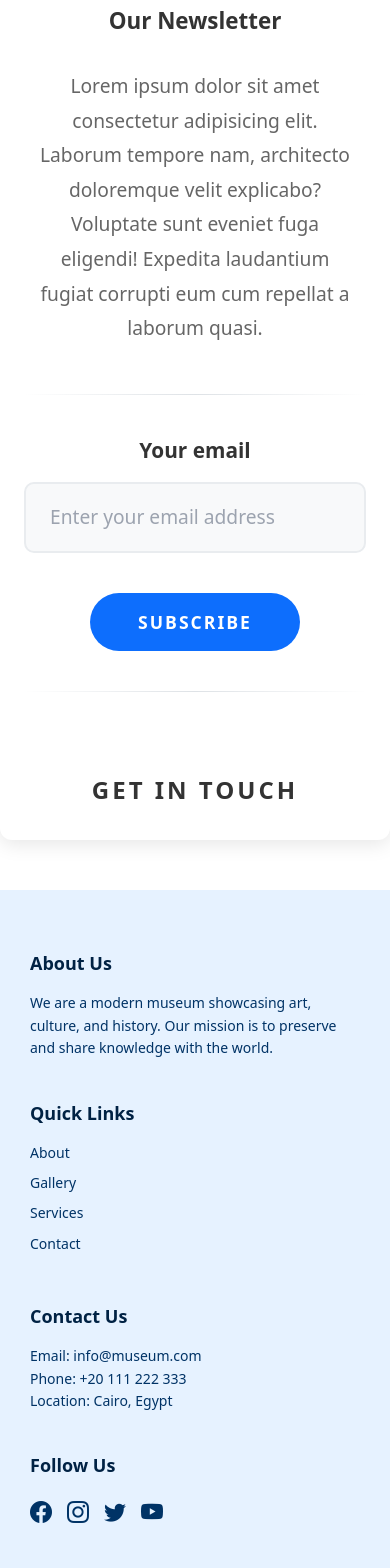
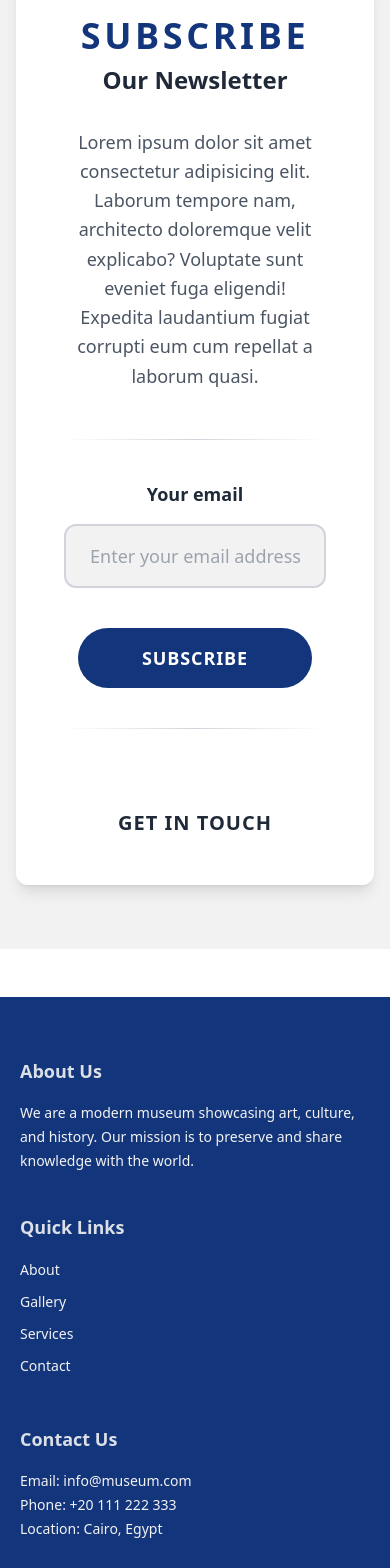
Before and after one commit to Youssef-Eladawy/Museum-Web-App, a React (Vite) app: page /travels in a window 390 px wide. Shown: the part 2760-4328 px from the top of the page. Built offline with nearby package versions, Linux system fonts and the light colour scheme.

Commit message:
Update Footer, 404 page, and Subscription  with main/secondary colors

```diff
--- a/src/components/Footer.css
+++ /dev/null
@@ -1,73 +0,0 @@
-.footer {
-  background-color: #e6f2ff; /* light blue */
-  padding: 40px 20px;
-  color: #003366; /* dark blue text */
-  margin-top: 50px;
-}
-
-.footer-container {
-  display: flex;
-  flex-wrap: wrap;
-  justify-content: space-between;
-  max-width: 1200px;
-  margin: auto;
-}
-
-/* Each Section */
-.footer-section {
-  flex: 1;
-  min-width: 220px;
-  margin: 20px 10px;
-}
-
-.footer-section h3 {
-  margin-bottom: 15px;
-  font-size: 18px;
-  font-weight: bold;
-  color: #002244;
-}
-
-.footer-section p,
-.footer-section a,
-.footer-section li {
-  font-size: 14px;
-  line-height: 1.6;
-  text-decoration: none;
-  color: #003366;
-}
-
-/* Quick Links list */
-.footer-section ul {
-  list-style: none;
-  padding: 0;
-}
-
-.footer-section ul li {
-  margin: 8px 0;
-}
-
-.footer-section ul li a:hover {
-  color: #0055cc;
-}
-
-/* Social Icons */
-.social-icons a {
-  font-size: 22px;
-  margin-right: 15px;
-  color: #003366;
-  transition: 0.2s;
-}
-
-.social-icons a:hover {
-  color: #0055cc;
-}
-
-/* Bottom Bar */
-.footer-bottom {
-  text-align: center;
-  padding-top: 20px;
-  border-top: 1px solid #b3d1ff;
-  margin-top: 30px;
-  font-size: 14px;
-  color: #003366;
-}
--- a/src/components/Footer.jsx
+++ b/src/components/Footer.jsx
@@ -1,67 +1,81 @@
-import "./Footer.css";
 import "bootstrap-icons/font/bootstrap-icons.css";
 
 function Footer() {
   return (
-    <footer className="footer">
-      <div className="footer-container">
+    <footer className="bg-main text-secondary mt-12 pt-10 pb-6">
+      <div className="max-w-[1200px] mx-auto flex flex-wrap justify-between">
         {/* About */}
-        <div className="footer-section">
-          <h3>About Us</h3>
-          <p>
+        <div className="flex-1 min-w-[220px] m-5">
+          <h3 className="mb-4 text-lg font-bold text-secondary/90">About Us</h3>
+          <p className="text-sm leading-6">
             We are a modern museum showcasing art, culture, and history. Our
             mission is to preserve and share knowledge with the world.
           </p>
         </div>
 
         {/* Quick Links */}
-        <div className="footer-section">
-          <h3>Quick Links</h3>
-          <ul>
-            <li>
-              <a href="/about">About</a>
+        <div className="flex-1 min-w-[220px] m-5">
+          <h3 className="mb-4 text-lg font-bold text-secondary/90">
+            Quick Links
+          </h3>
+          <ul className="list-none p-0">
+            <li className="my-2">
+              <a href="/about" className="hover:text-secondary/70 text-sm">
+                About
+              </a>
             </li>
-            <li>
-              <a href="/gallery">Gallery</a>
+            <li className="my-2">
+              <a href="/gallery" className="hover:text-secondary/70 text-sm">
+                Gallery
+              </a>
             </li>
-            <li>
-              <a href="/services">Services</a>
+            <li className="my-2">
+              <a href="/services" className="hover:text-secondary/70 text-sm">
+                Services
+              </a>
             </li>
-            <li>
-              <a href="/contact">Contact</a>
+            <li className="my-2">
+              <a href="/contact" className="hover:text-secondary/70 text-sm">
+                Contact
+              </a>
             </li>
           </ul>
         </div>
 
         {/* Contact Info */}
-        <div className="footer-section">
-          <h3>Contact Us</h3>
-          <p>Email: info@museum.com</p>
-          <p>Phone: +20 111 222 333</p>
-          <p>Location: Cairo, Egypt</p>
+        <div className="flex-1 min-w-[220px] m-5">
+          <h3 className="mb-4 text-lg font-bold text-secondary/90">
+            Contact Us
+          </h3>
+          <p className="text-sm leading-6">Email: info@museum.com</p>
+          <p className="text-sm leading-6">Phone: +20 111 222 333</p>
+          <p className="text-sm leading-6">Location: Cairo, Egypt</p>
         </div>
 
         {/* Social Media */}
-        <div className="footer-section">
-          <h3>Follow Us</h3>
-          <div className="social-icons">
-            <a href="#">
+        <div className="flex-1 min-w-[220px] m-5">
+          <h3 className="mb-4 text-lg font-bold text-secondary/90">
+            Follow Us
+          </h3>
+          <div className="flex space-x-4 text-2xl">
+            <a href="#" className="hover:text-secondary/70">
               <i className="bi bi-facebook"></i>
             </a>
-            <a href="#">
+            <a href="#" className="hover:text-secondary/70">
               <i className="bi bi-instagram"></i>
             </a>
-            <a href="#">
+            <a href="#" className="hover:text-secondary/70">
               <i className="bi bi-twitter"></i>
             </a>
-            <a href="#">
+            <a href="#" className="hover:text-secondary/70">
               <i className="bi bi-youtube"></i>
             </a>
           </div>
         </div>
       </div>
 
-      <div className="footer-bottom">
+      {/* Bottom Bar */}
+      <div className="text-center mt-8 pt-5 border-t border-secondary/30 text-sm">
         <p>© 2025 Museum. All Rights Reserved.</p>
       </div>
     </footer>
--- a/src/components/Subscription.css
+++ /dev/null
@@ -1,210 +0,0 @@
-.subscription-component {
-  width: 100%;
-  display: flex;
-  align-items: center;
-  justify-content: center;
-  padding: 4rem 0;
-  background-color: #f8f9fa;
-}
-
-.subscription-content {
-  width: 100%;
-  max-width: 900px; /* Increased to 900px for even wider layout */
-  text-align: center;
-  margin: 0 auto; /* Ensures perfect centering */
-}
-
-.subscription-section {
-  background: white;
-  padding: 4rem 3rem; /* Increased padding for more spacious feel */
-  border-radius: 12px;
-  box-shadow: 0 4px 20px rgba(0, 0, 0, 0.1);
-  width: 100%;
-  margin: 0 auto; /* Center the section itself */
-}
-
-.subscription-title {
-  font-size: 4rem; /* Larger for wider space */
-  font-weight: 800;
-  color: #0d6efd;
-  margin-bottom: 0.5rem;
-  letter-spacing: 4px; /* Increased letter spacing */
-  text-transform: uppercase;
-}
-
-.subscription-subtitle {
-  font-size: 2rem; /* Larger subtitle */
-  font-weight: 600;
-  color: #333;
-  margin-bottom: 2rem;
-}
-
-.subscription-description {
-  color: #666;
-  line-height: 1.8;
-  margin-bottom: 2.5rem;
-  font-size: 1.2rem;
-  max-width: 100%; /* Remove width restriction to use full container width */
-  margin-left: auto;
-  margin-right: auto;
-  padding: 0 1rem; /* Add some side padding for very wide screens */
-}
-
-.subscription-form-container {
-  margin: 3rem 0; /* Increased vertical spacing */
-}
-
-.divider {
-  height: 1px;
-  background: linear-gradient(to right, transparent, #dee2e6, transparent);
-  margin: 2.5rem 0; /* More spacing around dividers */
-}
-
-.subscription-form {
-  display: flex;
-  flex-direction: column;
-  gap: 2.5rem; /* Increased gap between form elements */
-  align-items: center;
-  max-width: 600px; /* Wider form area */
-  margin: 0 auto; /* Perfectly center the form */
-}
-
-.form-group {
-  width: 100%;
-  text-align: center; /* Center align the label and input */
-}
-
-.form-label {
-  display: block;
-  font-weight: 600;
-  color: #333;
-  margin-bottom: 1rem; /* Increased spacing */
-  font-size: 1.3rem; /* Larger label */
-  text-align: center;
-}
-
-.form-input {
-  width: 100%;
-  max-width: 500px; /* Wider input field */
-  padding: 1.2rem 1.5rem; /* Larger padding */
-  border: 2px solid #e9ecef;
-  border-radius: 10px; /* Slightly more rounded */
-  font-size: 1.2rem;
-  transition: all 0.3s ease;
-  background-color: #f8f9fa;
-  margin: 0 auto; /* Center the input */
-  display: block; /* Ensure it behaves as block element */
-}
-
-.form-input:focus {
-  outline: none;
-  border-color: #0d6efd;
-  background-color: white;
-  box-shadow: 0 0 0 4px rgba(13, 110, 253, 0.15); /* Larger focus shadow */
-}
-
-.subscribe-btn {
-  background-color: #0d6efd;
-  color: white;
-  border: none;
-  padding: 1.2rem 4rem; /* Larger, more prominent button */
-  font-size: 1.3rem;
-  font-weight: 600;
-  border-radius: 30px; /* More rounded button */
-  cursor: pointer;
-  transition: all 0.3s ease;
-  text-transform: uppercase;
-  letter-spacing: 2px;
-  min-width: 250px; /* Wider minimum width */
-  margin: 0 auto; /* Center the button */
-}
-
-.subscribe-btn:hover {
-  background-color: #0b5ed7;
-  transform: translateY(-3px); /* More lift on hover */
-  box-shadow: 0 6px 20px rgba(13, 110, 253, 0.4); /* Larger shadow on hover */
-}
-
-.get-in-touch {
-  margin-top: 3rem; /* More spacing above */
-  padding-top: 2rem;
-}
-
-.get-in-touch-title {
-  font-size: 1.5rem;
-  font-weight: 600;
-  color: #333;
-  text-transform: uppercase;
-  letter-spacing: 3px; /* More letter spacing */
-}
-
-/* Extra large screens - utilize even more space */
-@media (min-width: 1200px) {
-  .subscription-content {
-    max-width: 1000px; /* Even wider on large screens */
-  }
-
-  .subscription-section {
-    padding: 5rem 4rem; /* More padding on large screens */
-  }
-
-  .subscription-form {
-    max-width: 700px; /* Wider form on large screens */
-  }
-
-  .form-input {
-    max-width: 600px; /* Wider input on large screens */
-  }
-}
-
-/* Responsive Design for smaller screens */
-@media (max-width: 768px) {
-  .subscription-component {
-    padding: 2rem 1rem;
-  }
-
-  .subscription-content {
-    max-width: 100%; /* Full width on smaller screens */
-  }
-
-  .subscription-section {
-    padding: 3rem 2rem;
-  }
-
-  .subscription-title {
-    font-size: 3rem;
-  }
-
-  .subscription-subtitle {
-    font-size: 1.6rem;
-  }
-
-  .subscription-form {
-    max-width: 100%;
-  }
-
-  .form-input {
-    max-width: 100%;
-  }
-}
-
-@media (max-width: 480px) {
-  .subscription-section {
-    padding: 2rem 1.5rem;
-  }
-
-  .subscription-title {
-    font-size: 2.5rem;
-    letter-spacing: 2px;
-  }
-
-  .subscription-subtitle {
-    font-size: 1.4rem;
-  }
-
-  .subscribe-btn {
-    padding: 1rem 3rem;
-    font-size: 1.1rem;
-    min-width: 200px;
-  }
-}
--- a/src/components/Subscription.jsx
+++ b/src/components/Subscription.jsx
@@ -1,47 +1,56 @@
-import "./Subscription.css";
-
 function Subscription() {
   return (
-    <div className="subscription-page">
-      <div className="container">
-        <div className="subscription-content">
-          {/* Main Subscription Section */}
-          <div className="subscription-section">
-            <h1 className="subscription-title">SUBSCRIBE</h1>
-            <h2 className="subscription-subtitle">Our Newsletter</h2>
+    <div className="w-full flex justify-center items-center py-16 bg-secondary">
+      <div className="w-full max-w-[1000px] text-center mx-auto px-4">
+        {/* Subscription Section */}
+        <div className="bg-white rounded-xl shadow-lg p-12 lg:p-20">
+          <h1 className="text-4xl lg:text-5xl font-extrabold text-main mb-2 tracking-widest uppercase">
+            SUBSCRIBE
+          </h1>
+          <h2 className="text-2xl lg:text-3xl font-semibold text-gray-800 mb-8">
+            Our Newsletter
+          </h2>
 
-            <p className="subscription-description">
+          <p className="text-gray-600 text-lg lg:text-xl leading-relaxed mb-10 px-2 lg:px-0">
             Lorem ipsum dolor sit amet consectetur adipisicing elit. Laborum
             tempore nam, architecto doloremque velit explicabo? Voluptate sunt
             eveniet fuga eligendi! Expedita laudantium fugiat corrupti eum cum
             repellat a laborum quasi.
           </p>
 
-            <div className="subscription-form-container">
-              <div className="divider"></div>
+          {/* Form */}
+          <div className="my-12">
+            <div className="h-px bg-gradient-to-r from-transparent via-gray-300 to-transparent mb-10"></div>
 
-              <form className="subscription-form">
-                <div className="form-group">
-                  <label className="form-label">Your email</label>
+            <form className="flex flex-col items-center gap-10 max-w-[700px] mx-auto">
+              <div className="w-full text-center">
+                <label className="block font-semibold text-gray-800 text-lg mb-4">
+                  Your email
+                </label>
                 <input
                   type="email"
-                    className="form-input"
+                  required
                   placeholder="Enter your email address"
-                    required
+                  className="w-full max-w-[600px] mx-auto px-6 py-4 rounded-xl border-2 border-gray-300 bg-secondary text-lg focus:outline-none focus:border-main focus:bg-white focus:ring-4 focus:ring-main/20 transition-all"
                 />
               </div>
 
-                <button type="submit" className="subscribe-btn">
+              <button
+                type="submit"
+                className="bg-main hover:bg-main/90 text-white font-semibold uppercase tracking-wider px-16 py-4 lg:px-20 rounded-full min-w-[200px] text-lg lg:text-xl transition-all hover:-translate-y-1 hover:shadow-lg"
+              >
                 Subscribe
               </button>
             </form>
 
-              <div className="divider"></div>
+            <div className="h-px bg-gradient-to-r from-transparent via-gray-300 to-transparent mt-10"></div>
           </div>
 
-            <div className="get-in-touch">
-              <h3 className="get-in-touch-title">Get In Touch</h3>
-            </div>
+          {/* Get in Touch */}
+          <div className="mt-12 pt-8">
+            <h3 className="text-xl lg:text-2xl font-semibold text-gray-800 uppercase tracking-wider">
+              Get In Touch
+            </h3>
           </div>
         </div>
       </div>
--- a/src/pages/404Page.css
+++ /dev/null
@@ -1,42 +0,0 @@
-.notfound-container {
-  display: flex;
-  align-items: center;
-  justify-content: center;
-  height: 90vh;
-  background-color: #f8f9fa;
-  padding: 1rem;
-}
-
-.notfound-content {
-  max-width: 500px;
-}
-
-.notfound-code {
-  font-size: 6rem;
-  font-weight: 700;
-  color: #0d6efd;
-}
-
-.notfound-title {
-  font-size: 2rem;
-  margin: 1rem 0;
-}
-
-.notfound-subtitle {
-  font-size: 1.1rem;
-  margin-bottom: 2rem;
-  color: #6c757d;
-}
-
-.btn-home {
-  padding: 0.7rem 2rem;
-  border-radius: 30px;
-  font-weight: 500;
-  transition: all 0.3s;
-}
-
-.btn-home:hover {
-  background-color: #0b5ed7;
-  transform: translateY(-2px);
-  box-shadow: 0 6px 12px rgba(13,110,253,0.3);
-}
--- a/src/pages/404Page.jsx
+++ b/src/pages/404Page.jsx
@@ -1,16 +1,18 @@
 import { Link } from "react-router-dom";
-import "./404Page.css";
 
 export default function PageNotFound() {
   return (
-    <div className="notfound-container">
-      <div className="notfound-content text-center">
-        <h1 className="notfound-code">404</h1>
-        <h2 className="notfound-title">Oops! Page not found</h2>
-        <p className="notfound-subtitle">
+    <div className="flex items-center justify-center h-[90vh] bg-secondary p-4">
+      <div className="max-w-md text-center">
+        <h1 className="text-[6rem] font-extrabold text-main">404</h1>
+        <h2 className="text-2xl mt-4 mb-4">Oops! Page not found</h2>
+        <p className="text-gray-500 text-lg mb-8">
           The page you’re looking for doesn’t exist or has been moved.
         </p>
-        <Link to="/" className="btn btn-primary btn-home">
+        <Link
+          to="/"
+          className="bg-main text-white font-medium px-8 py-3 rounded-full transition-all hover:bg-blue-800 hover:-translate-y-1 hover:shadow-lg"
+        >
           Go Back Home
         </Link>
       </div>
```
Also changed, not shown: src/components/Header.css (line endings or trailing spaces), src/components/Hero.css (line endings or trailing spaces), 1 other file (tests, documents, lock files or other folders). Lines whose indentation alone changed are shown as unchanged.
